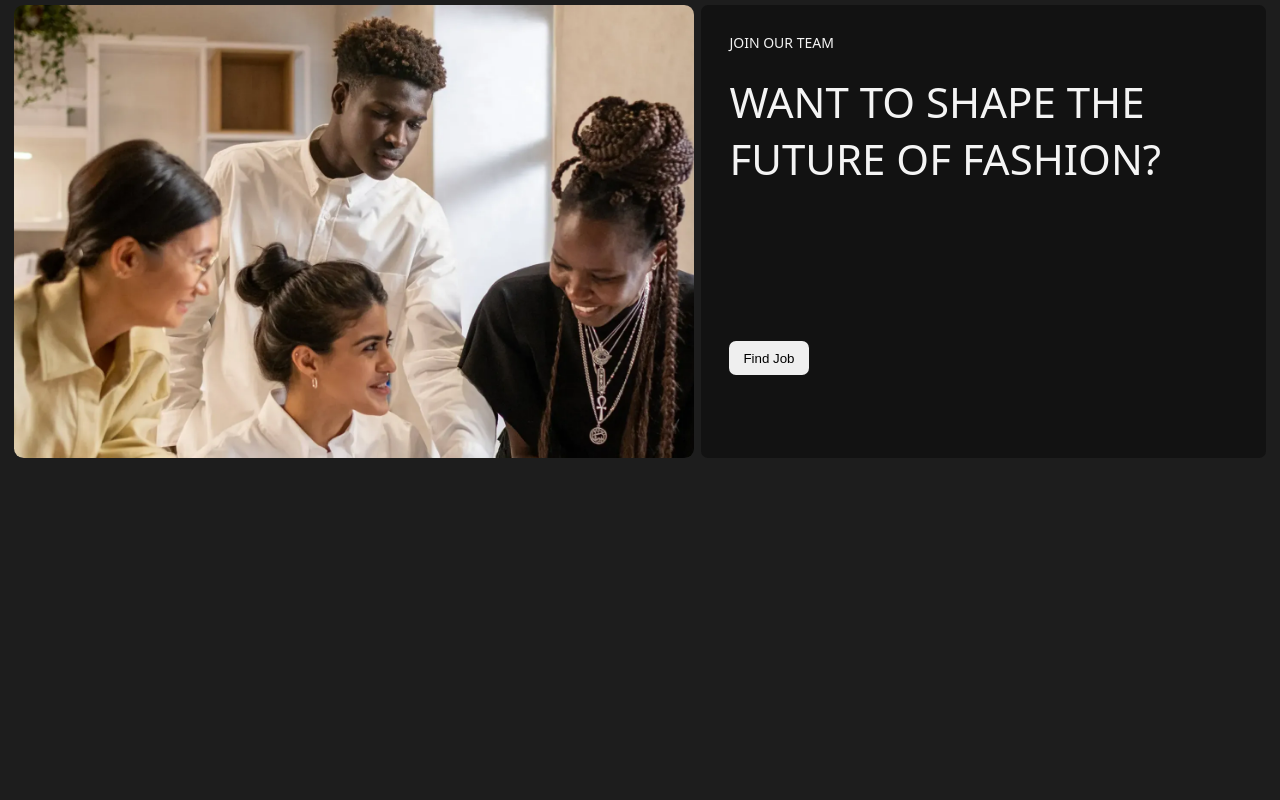
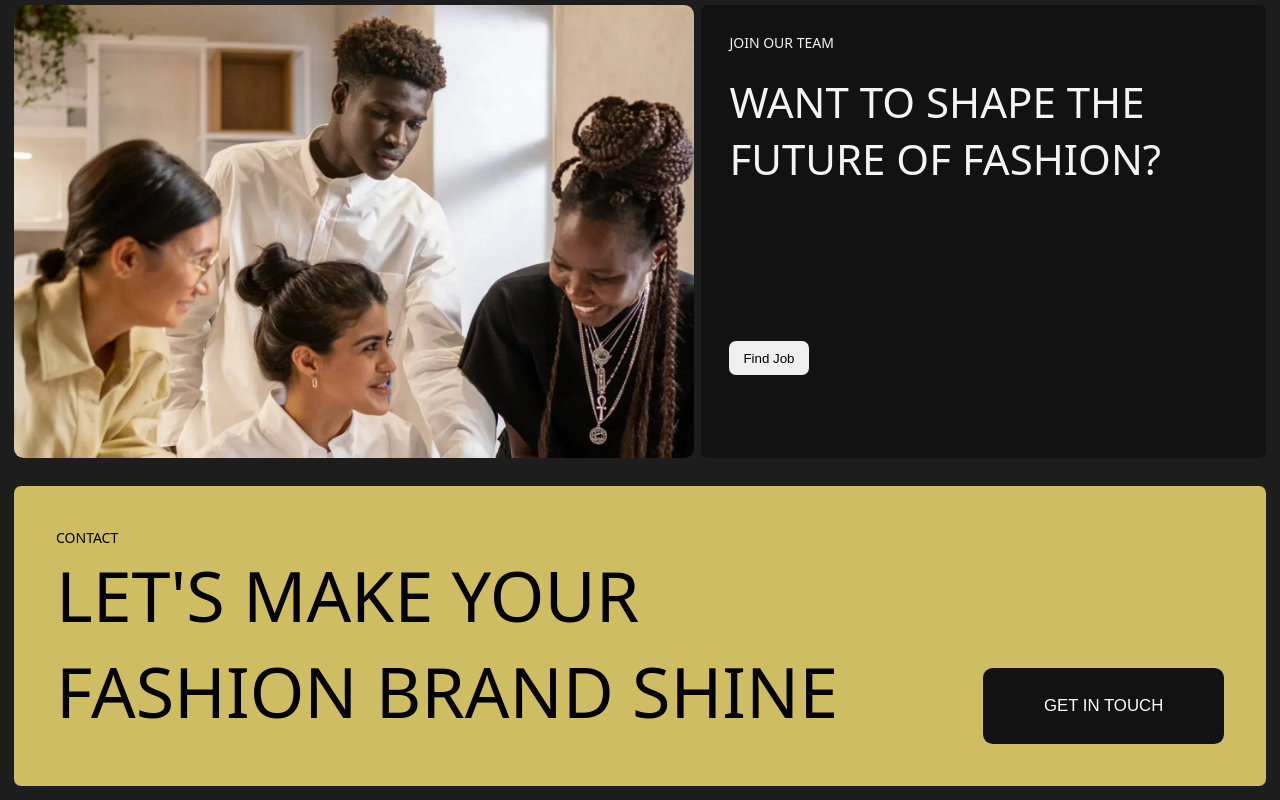
Before and after one commit to Anishojha006/Alvy-studio-clone-fully-responsive, a plain HTML site: page index.html in a window 1280 px wide. Shown: the part 2220-3020 px from the top of the page. Before the commit the page ends 2692 px from the top, so only its background shows below. Drawn offline with nearby package versions, Linux system fonts and the light colour scheme.

Commit message:
sixith commit

```diff
--- a/index.html
+++ b/index.html
@@ -151,6 +151,16 @@
              </div>
         </section>
 
+        <section class="view7">
+            <div class="contact">
+             <div class="up">
+            <p>CONTACT</p>
+            <h1>Let's make your fashion brand shine</h1>
+             </div>
+            <button>Get in Touch</button>
+            </div>
+        </section>
+
     </main>
 
 </body>
--- a/style.scss
+++ b/style.scss
@@ -313,6 +313,38 @@ main {
         }
     }
 
+    section.view7{
+        width: 100%;
+        color:black;
+        padding: 1rem;
+        width: 100%;
+
+        .contact{
+            padding: 1rem;
+            border-radius: 0.5rem;
+            text-transform: uppercase;
+            background-color: #cebd63;
+            @include flex-column(1rem,column);
+
+
+        h1{
+          font-size:3.5rem;
+          font-weight:400;
+        }
+        button{
+            text-transform: uppercase;
+            color: white;
+            background-color:#121212;
+            outline: none;
+            border: none;
+            padding: 1rem 1rem;
+            font-size: 1.2rem;
+            border-radius: 0.7rem;
+            width: fit-content;
+        }
+    }
+}
+
 }
 
 @media (min-width:900px) {
@@ -409,5 +441,25 @@ main {
                 }
             }
         }
+
+        section.view7{
+         .contact{
+          padding: 3rem;
+          flex-direction: row;
+
+          h1{
+            width: 90%;
+            font-size: 5rem;
+          }
+          button{
+            margin-top: 10rem;
+            padding: 2rem 1rem;
+            width: 30%;
+            height: 1%;
+            white-space: nowrap;
+          }
+
+         }
+        }
     }
 }
```
Also changed, not shown: style.css, 1 other file.
